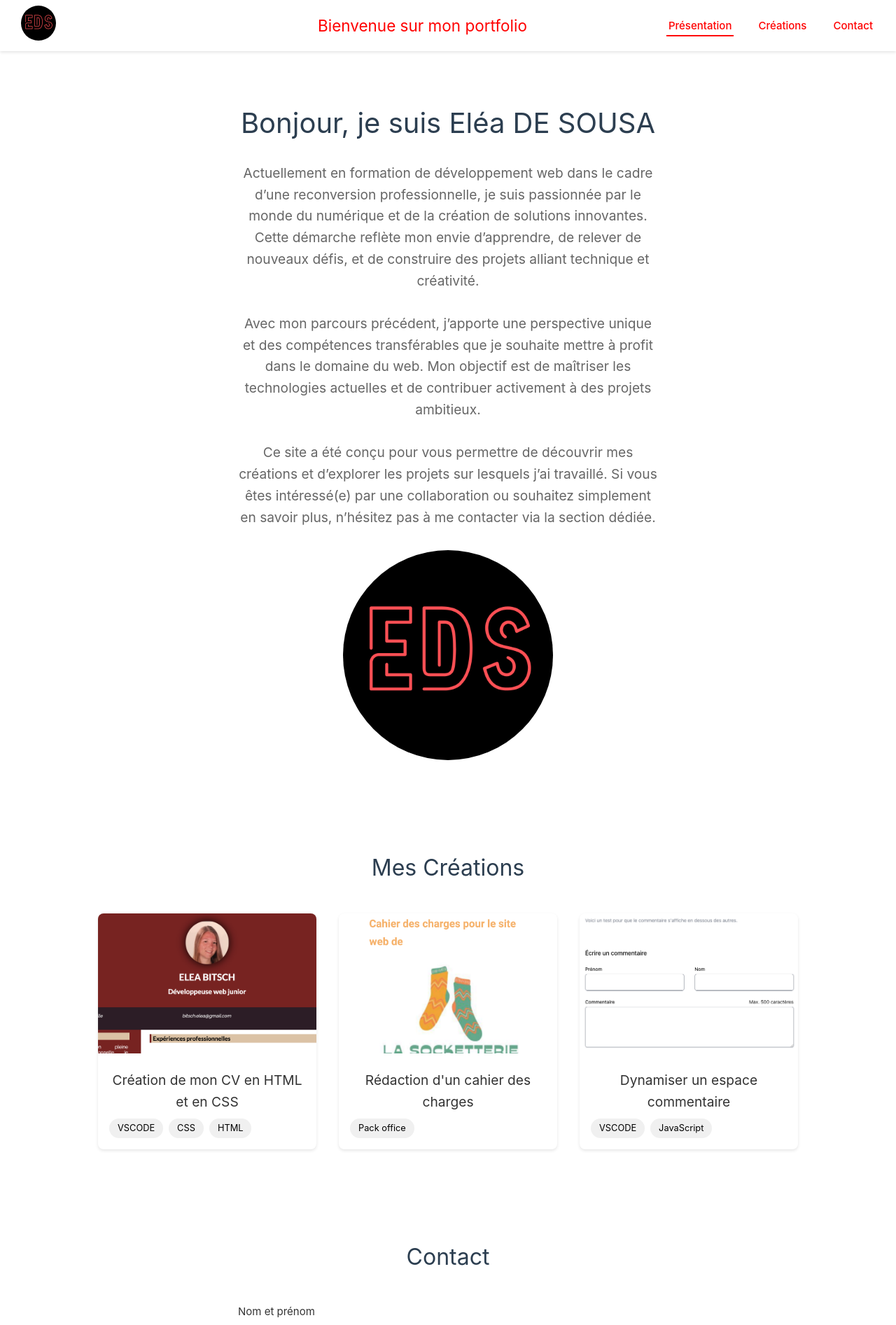
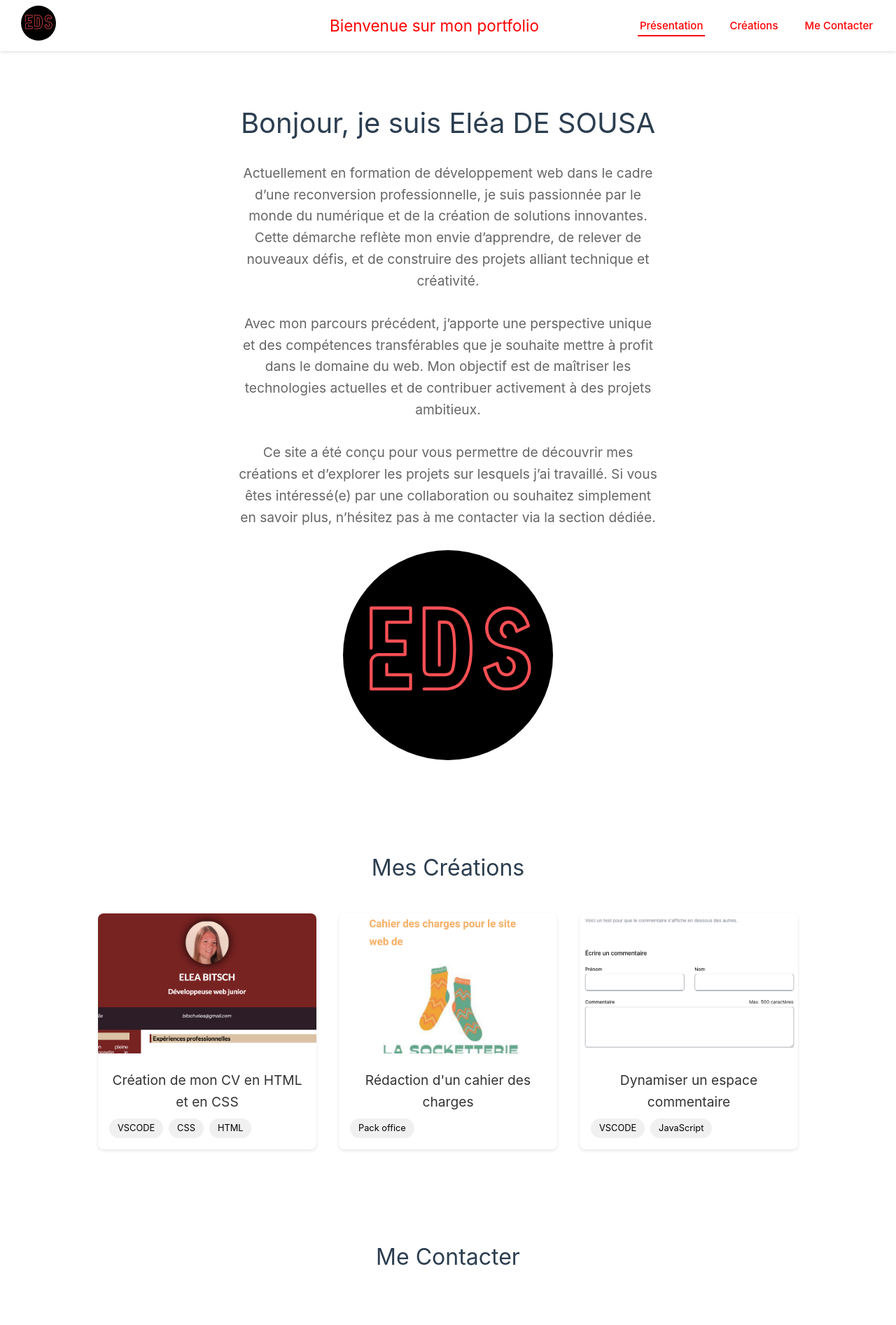
Before and after one commit to EleaDSB/mon-portfolio, a Vue app: page / in a window 1280 px wide. Shown: the top 1893 px of the page at 70% size. Built offline with nearby package versions, Linux system fonts and the light colour scheme.

Commit message:
modifs diverses

```diff
--- a/src/App.vue
+++ b/src/App.vue
@@ -18,6 +18,8 @@ const openProjectModal = (project) => {
 const closeModal = () => {
   isModalOpen.value = false
   selectedProject.value = null
+
+const myemail = import.meta.env
 }
 </script>
 
--- a/src/components/TheHeader.vue
+++ b/src/components/TheHeader.vue
@@ -8,7 +8,7 @@
       <ul>
         <li><a href="#presentation" :class="{ active: activeSection === 'presentation' }">Présentation</a></li>
         <li><a href="#creations" :class="{ active: activeSection === 'creations' }">Créations</a></li>
-        <li><a href="#contact" :class="{ active: activeSection === 'contact' }">Contact</a></li>
+        <li><a href="#contact" :class="{ active: activeSection === 'contact' }">Me Contacter</a></li>
       </ul>
     </nav>
   </header>
@@ -72,7 +72,7 @@ onUnmounted(() => {
 }
 
 h2 {
-  padding-left: 175px;
+  padding-left: 250px;
   color: red;
 }
 
--- a/src/views/HomeView.vue
+++ b/src/views/HomeView.vue
@@ -29,7 +29,7 @@ Ce site a été conçu pour vous permettre de découvrir mes créations et d’e
 
     <!-- Section Contact -->
     <section id="contact" class="section">
-      <h2>Contact</h2>
+      <h2>Me Contacter</h2>
       <form @submit.prevent="handleSubmit" class="contact-form">
         <div class="form-group">
           <label for="name">Nom et prénom</label>
@@ -205,7 +205,7 @@ h2 {
 .form-group label {
   display: block;
   margin-bottom: 0.5rem;
-  color: #333;
+  color: white;
 }
 
 .form-group input,
```
